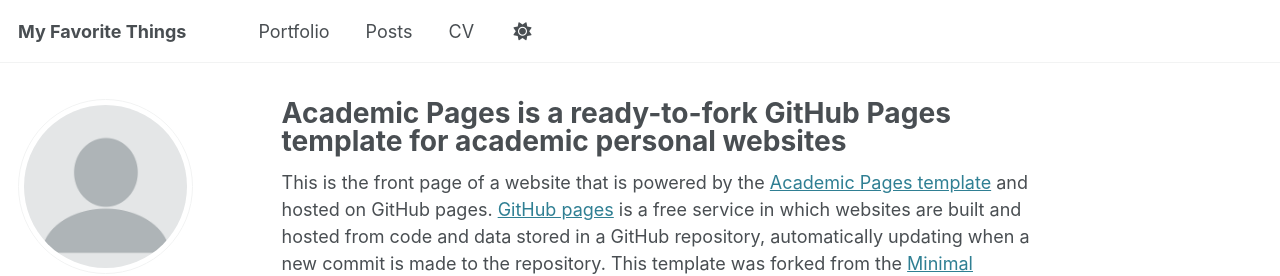
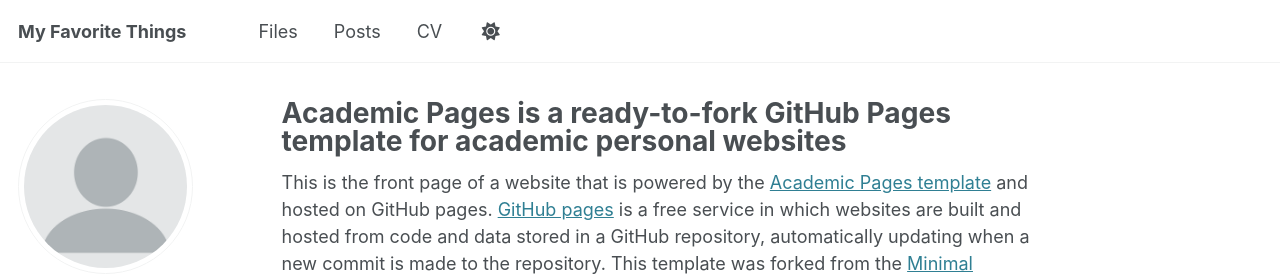
Before and after one commit to stefano-lau/stefano-lau.github.io, a Jekyll site: the page built from _pages/about.md, in a window 1280 px wide. Shown: the top 276 px of the page. Built offline with Jekyll 4.4.1, drawn with Linux system fonts in a browser that asks for light colours.

Commit message:
Update navigation.yml

```diff
--- a/_data/navigation.yml
+++ b/_data/navigation.yml
@@ -17,8 +17,8 @@ main:
   # - title: "Teaching"
   #   url: /teaching/
 
-  - title: "Portfolio"
-    url: /portfolio/
+  - title: "Files"
+    url: /files/
 
   - title: "Posts"
     url: /year-archive/
```
